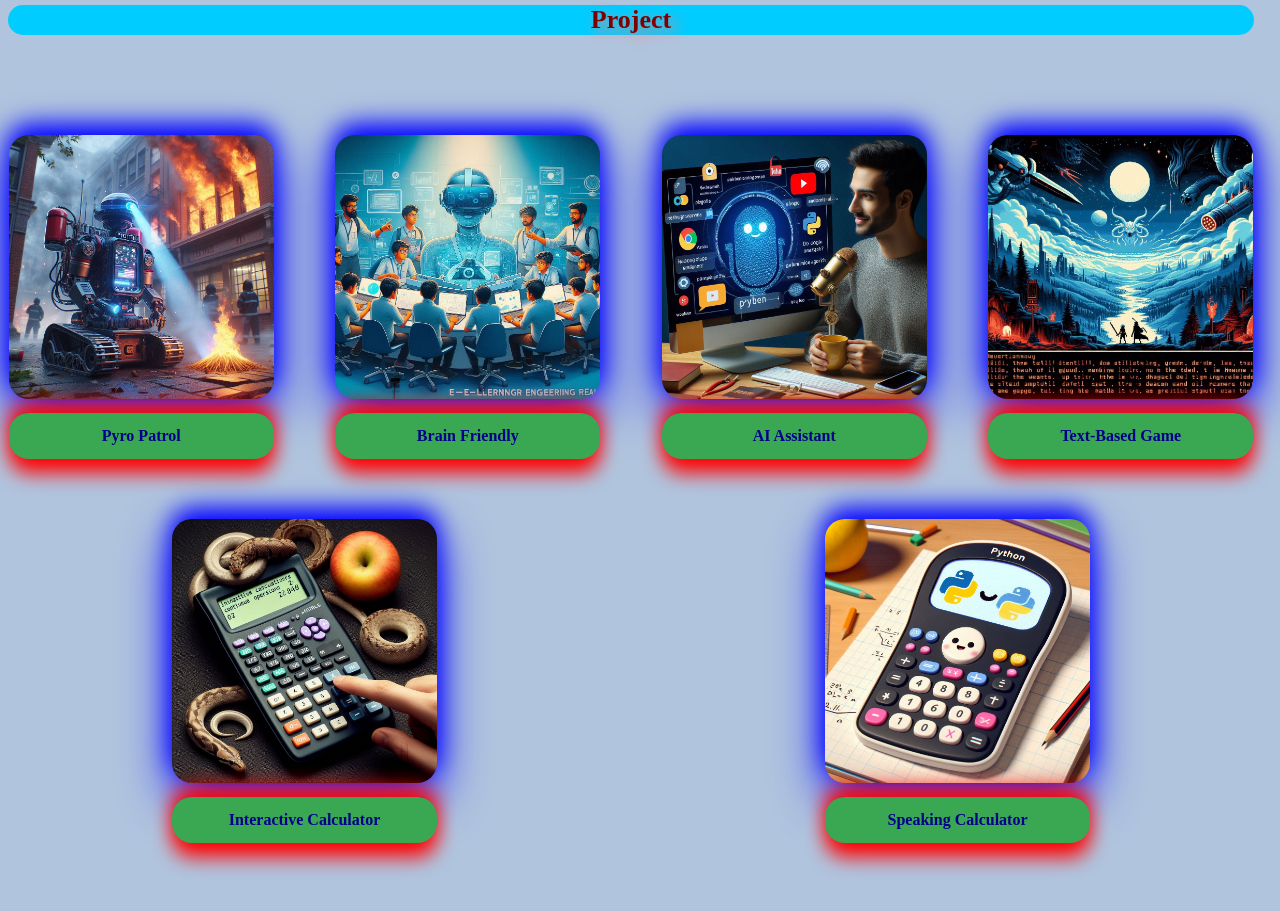
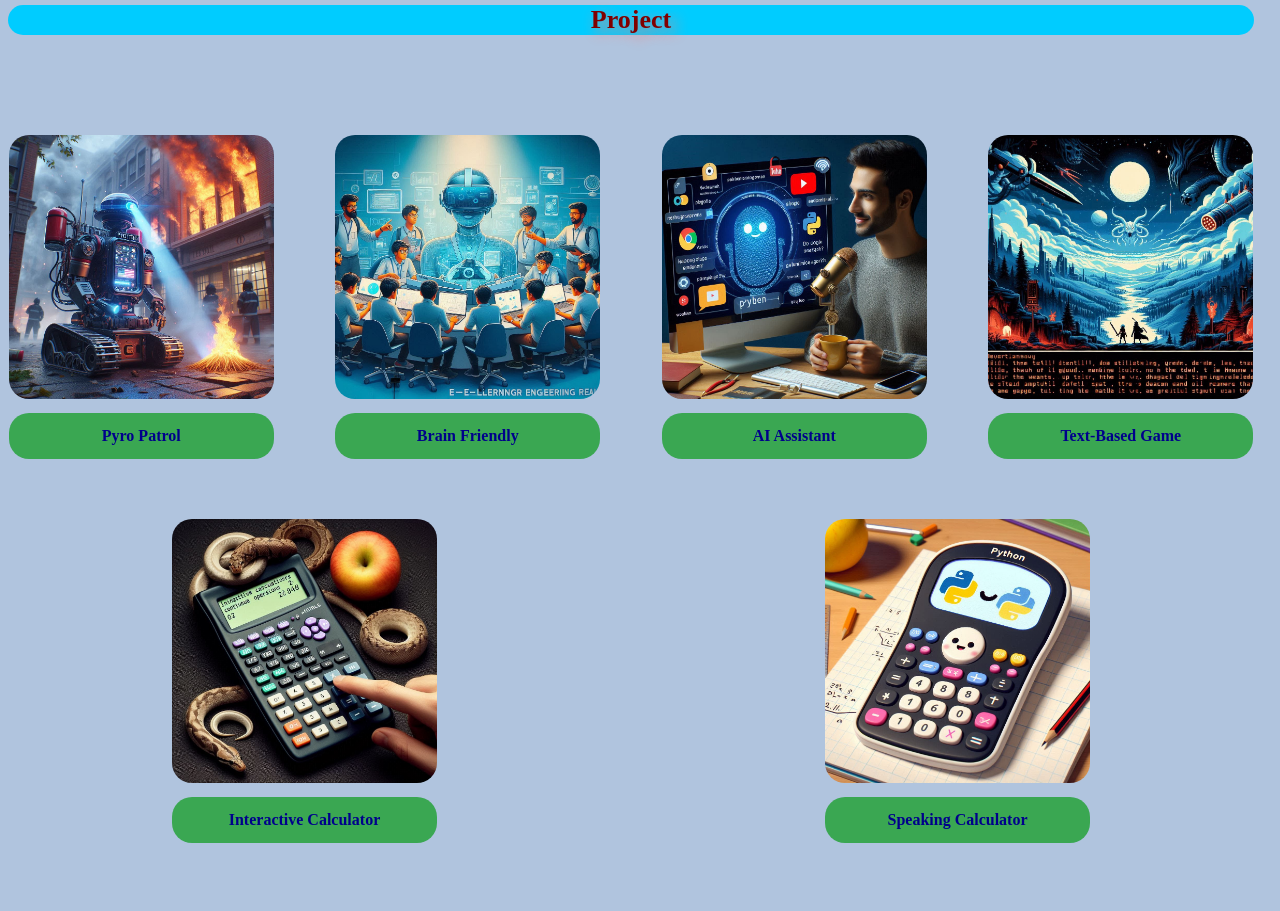
Before and after one commit to Paramesh-Kumar-2004/VP_Portfolio, a plain HTML site: page index.html in a window 1280 px wide. Shown: the part 1980-2891 px from the top of the page. Drawn offline with Linux system fonts and the light colour scheme.

Commit message:
Css Update

```diff
--- a/desktop.css
+++ b/desktop.css
@@ -345,7 +345,7 @@ li:hover {
     background: rgb(160, 175, 240);
     border-radius: 20px;
     /* box-shadow: 0px 14px 50px  rgb(250, 68, 189), 0px -10px 24px rgb(250, 68, 189); */
-    box-shadow: 0px 14px 50px  blue, 0px -10px 24px blue;
+    /* box-shadow: 0px 14px 50px  blue, 0px -10px 24px blue; */
     transition: transform 200ms ease;
 }
 .project_img:hover{
@@ -360,9 +360,9 @@ li:hover {
     height: 1.2cm;
     background: rgb(58, 167, 82);
     border-radius: 20px;
-    box-shadow: 0px 10px 14px  rgb(250, 68, 189), 0px -10px 14px rgb(250, 68, 189);
+    /* box-shadow: 0px 10px 14px  rgb(250, 68, 189), 0px -10px 14px rgb(250, 68, 189); */
     /* box-shadow: 0px 14px 50px  blue, 0px -10px 24px blue; */
-    box-shadow: 0px 14px 20px red, 0px -10px 20px red;
+    /* box-shadow: 0px 14px 20px red, 0px -10px 20px red; */
     color: darkblue;
     font-size: 16px;
     font-weight: bolder;
```
